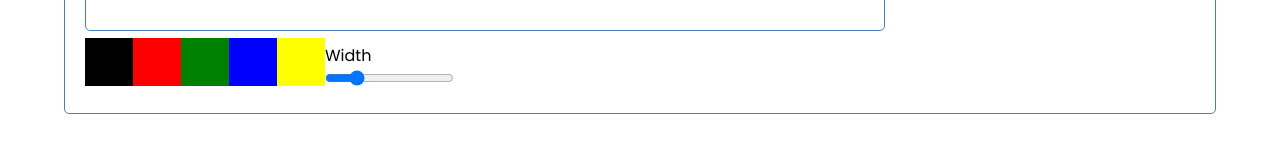
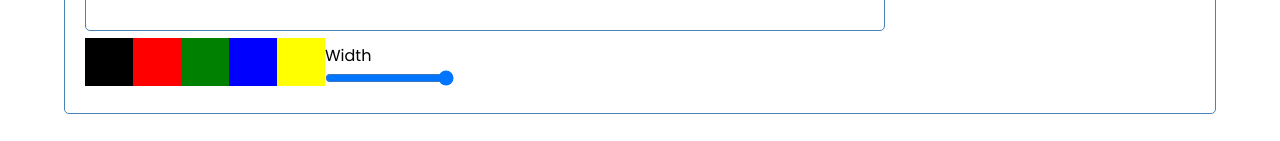
Before and after one commit to angel-penchev/skribbl, a React (Create React App) app in the folder client/: page /1 in a window 1280 px wide. Shown: the part 717-858 px from the top of the page. Built offline with nearby package versions, Linux system fonts and the light colour scheme.

Commit message:
[Fix] Stroke width slider
Resolved an issue where the slider was not being read correctly.

```diff
--- a/client/src/components/Board.tsx
+++ b/client/src/components/Board.tsx
@@ -1,9 +1,9 @@
-import React, { useRef, useEffect, useState } from 'react';
+import React, { useRef, useEffect } from 'react';
 
 const Board = () => {
     const canvasRef = useRef<HTMLCanvasElement>(null)
     const colorsRef = useRef<HTMLDivElement>(null)
-    const [strokeWidth, setStrokeWidth] = useState(5)
+    const sliderRef = useRef<HTMLInputElement>(null)
 
     useEffect(() => {
         const canvas = canvasRef.current
@@ -34,8 +34,7 @@ const Board = () => {
             context?.stroke();
             context?.closePath();
             if (context) context.strokeStyle = color;
-            if (context) context.lineWidth = strokeWidth;
-            console.log(strokeWidth)
+            if (context && sliderRef.current) context.lineWidth = parseInt(sliderRef.current?.value);
             const w = canvas?.width;
             const h = canvas?.height;
 
@@ -88,7 +87,7 @@ const Board = () => {
         //     const h = canvas?.height;
         //     drawLine(data.x0 * w, data.y0 * h, data.x1 * w, data.y1 * h, data.color, true);
         // }
-    }, [])
+    })
 
 
     return (
@@ -106,7 +105,7 @@ const Board = () => {
                 </div>
                 <div className="slider-div">
                     <label>Width</label><br />
-                    <input className="slider" type="range" onChange={(e) => setStrokeWidth(parseInt(e.target.value))} min="1" max="20" value={strokeWidth} />
+                    <input ref={sliderRef} className="slider" type="range" min="1" max="10" />
                 </div>
             </div>
         </div>
```
